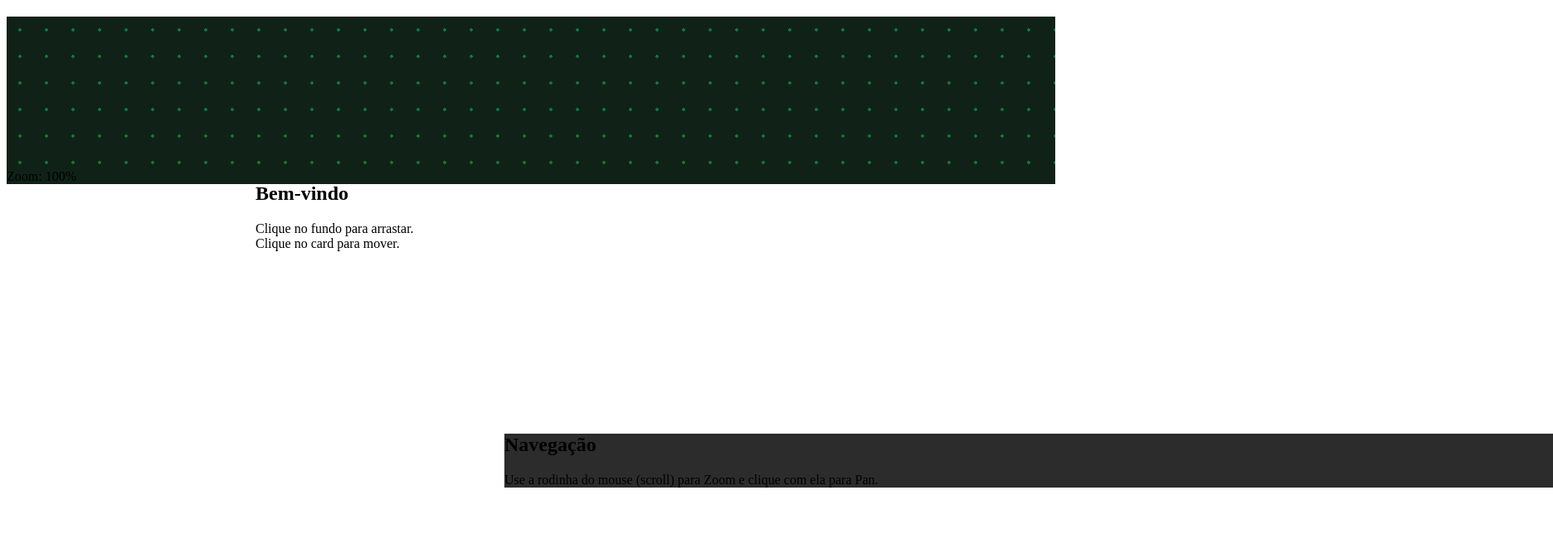
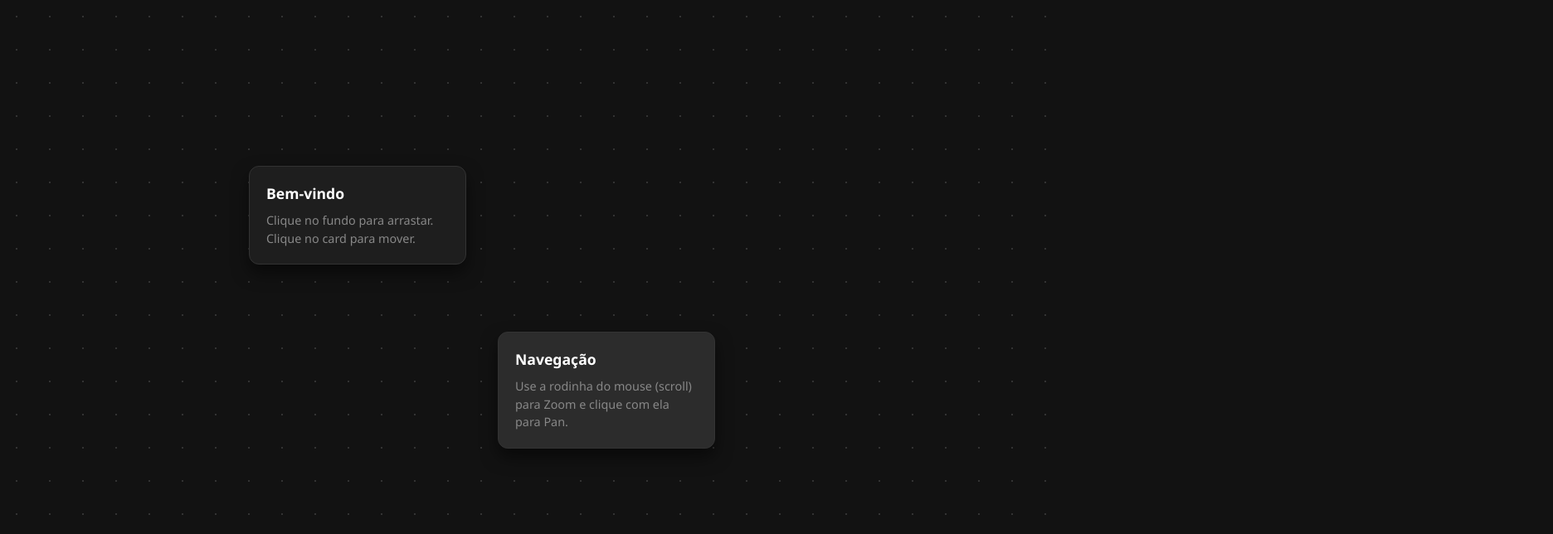
Before and after one commit to guitarheror/gr, a plain HTML site: page index.html in a window 1280 px wide. Shown: the top 644 px of the page at 83% size, 1872 px wide, since content can reach past the window. Drawn offline with Linux system fonts and the light colour scheme.

Commit message:
Update style.css

```diff
--- a/style.css
+++ b/style.css
@@ -1,44 +1,67 @@
-* {
-  box-sizing: border-box;
+body, html {
+    margin: 0;
+    padding: 0;
+    width: 100%;
+    height: 100%;
+    overflow: hidden;
+    background-color: #121212;
+    font-family: 'Segoe UI', sans-serif;
+    color: #e0e0e0;
 }
 
-::-webkit-scrollbar {
-  width: 8px;
-  height: 8px;
+#viewport {
+    width: 100vw;
+    height: 100vh;
+    position: relative;
+    overflow: hidden;
+    cursor: default;
+
+    /* Grid Infinito */
+    background-color: #121212;
+    background-image: radial-gradient(circle, #333 1px, transparent 1px);
+    background-size: 40px 40px;
 }
 
-::-webkit-scrollbar-track {
-  background: #102217;
+#world {
+    position: absolute;
+    top: 0;
+    left: 0;
+    width: 0; height: 0;
+    overflow: visible;
+    transform-origin: 0 0;
 }
 
-::-webkit-scrollbar-thumb {
-  background: #183423;
-  border-radius: 4px;
+.card {
+    position: absolute;
+    width: 220px;
+    background: #1e1e1e;
+    border: 1px solid #333;
+    box-shadow: 0 10px 20px rgba(0,0,0,0.5);
+    border-radius: 12px;
+    padding: 20px;
+    user-select: none;
+    transition: box-shadow 0.2s, border-color 0.2s;
+    cursor: move;
 }
 
-/* GRID VISÍVEL E INFINITO */
-#viewport {
-  background-color: #102217;
-  background-image: radial-gradient(
-    rgba(13, 242, 105, 0.4) 2px,
-    transparent 2px
-  );
-  background-size: 32px 32px;
-  background-position: 0 0;
+.card:hover {
+    border-color: #777;
+    box-shadow: 0 15px 30px rgba(0,0,0,0.7);
 }
 
-/* GRID DO MINI MAPA */
-.bg-dot-pattern {
-  background-image: radial-gradient(
-    rgba(13, 242, 105, 0.4) 1.5px,
-    transparent 1.5px
-  );
-  background-size: 16px 16px;
+.card.dragging {
+    border-color: #bb86fc;
+    box-shadow: 0 0 15px rgba(187, 134, 252, 0.5);
+    z-index: 1000;
+    cursor: grabbing;
 }
 
-#canvas {
-  position: absolute;
-  inset: 0;
-  transform-origin: center;
-  pointer-events: none;
+h2 { margin: 0 0 10px 0; font-size: 1.1rem; color: #fff; pointer-events: none; }
+p { margin: 0; color: #888; font-size: 0.9rem; line-height: 1.5; pointer-events: none; }
+
+#hud {
+    position: fixed; bottom: 20px; left: 20px;
+    background: #1e1e1e; padding: 10px 15px;
+    border-radius: 30px; border: 1px solid #333;
+    font-size: 0.8rem; color: #666; pointer-events: none;
 }
```
